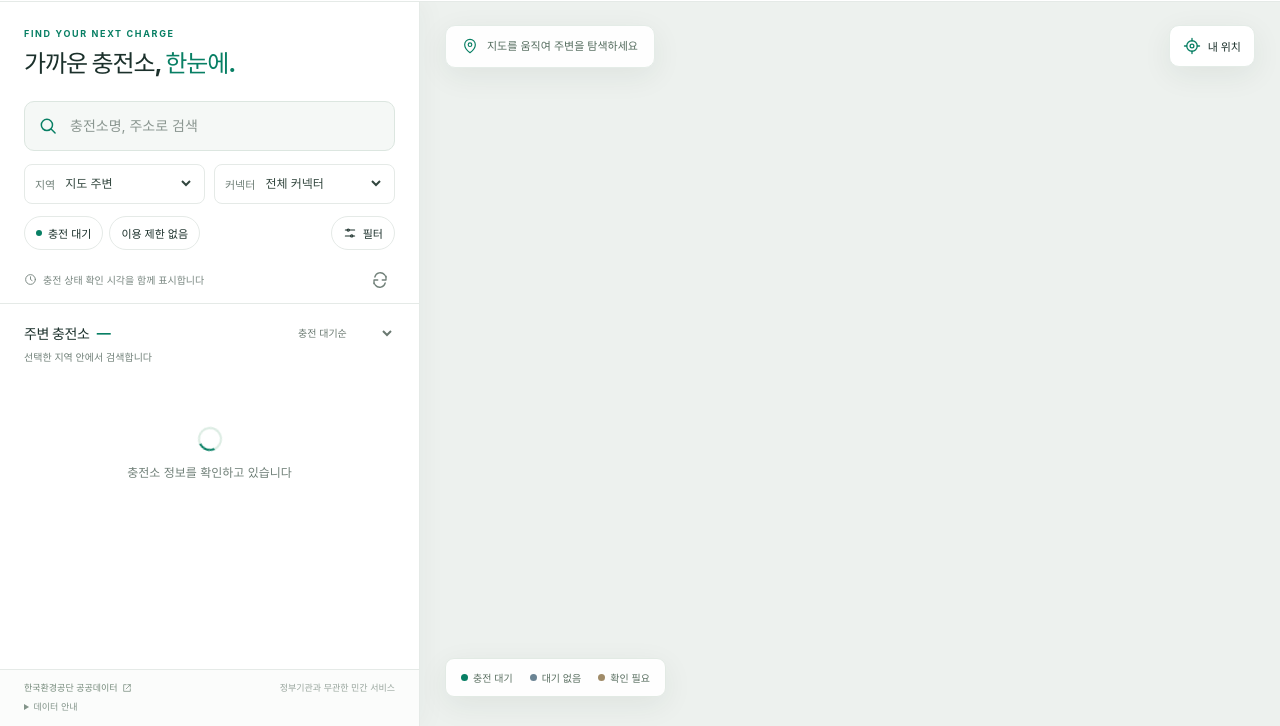
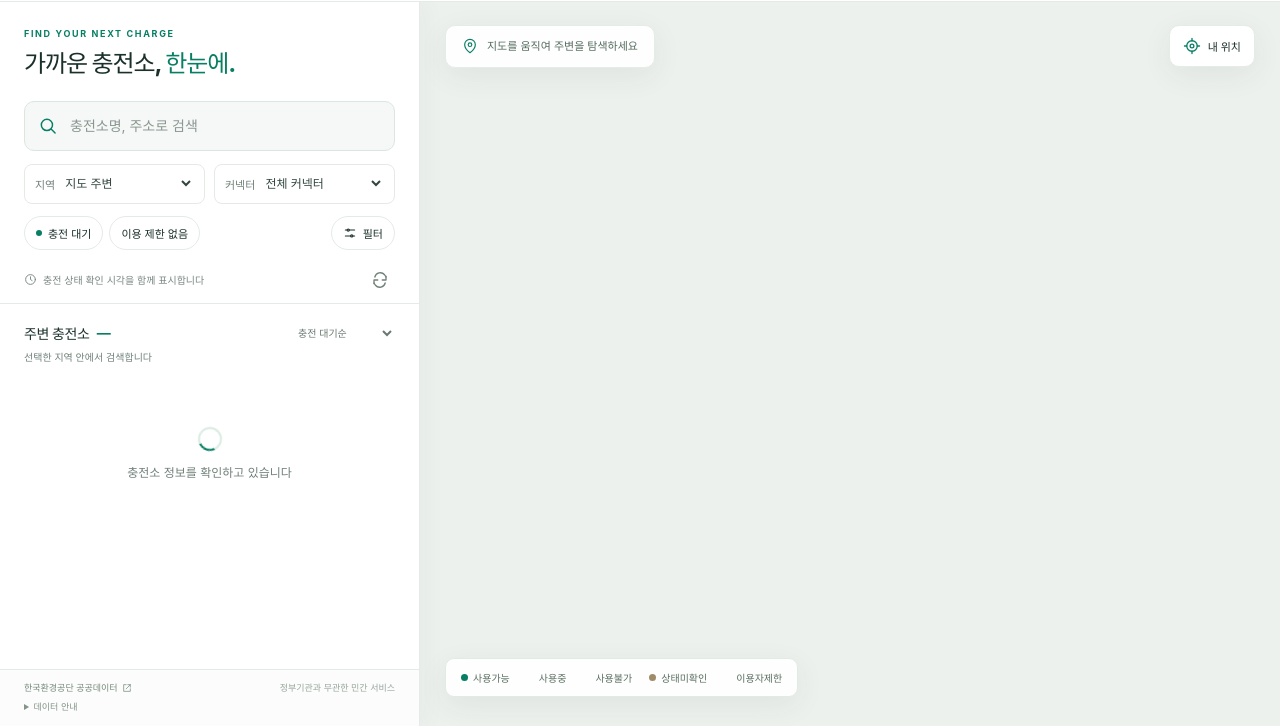
Before and after one commit to softm/evchargingstation, a website: page public/index.html in a window 1280 px wide. Shown: the part 74-800 px from the top of the page. Drawn offline with Linux system fonts and the light colour scheme.

Commit message:
ui: show five explicit charging status colors in the map legend

```diff
--- a/public/index.html
+++ b/public/index.html
@@ -68,7 +68,7 @@
       <div class="map-topbar" data-map-obstacle><div id="mapSummary" class="map-summary"><svg class="icon"><use href="#i-pin"/></svg><span>지도를 움직여 주변을 탐색하세요</span></div><button id="locateButton" type="button" class="map-locate" aria-label="내 위치로 이동"><svg class="icon"><use href="#i-locate"/></svg><span>내 위치</span></button></div>
       <div id="mapMessage" class="map-message" role="status" hidden></div>
       <div id="mapEmpty" class="map-empty" hidden><div class="map-empty-icon"><svg class="icon"><use href="#i-bolt"/></svg></div><h2>다음 충전, 더 편하게</h2><p>지역과 커넥터로 나에게 맞는<br>충전소를 찾아보세요.</p></div>
-      <div class="map-legend" aria-label="지도 범례"><span><i class="legend-dot available"></i>충전 대기</span><span><i class="legend-dot busy"></i>대기 없음</span><span><i class="legend-dot unknown"></i>확인 필요</span></div>
+      <div class="map-legend" aria-label="지도 범례"><span><i class="legend-dot available"></i>사용가능</span><span><i class="legend-dot charging"></i>사용중</span><span><i class="legend-dot unavailable"></i>사용불가</span><span><i class="legend-dot unknown"></i>상태미확인</span><span><i class="legend-dot restricted"></i>이용자제한</span></div>
     </section>
   </main>
 
```
